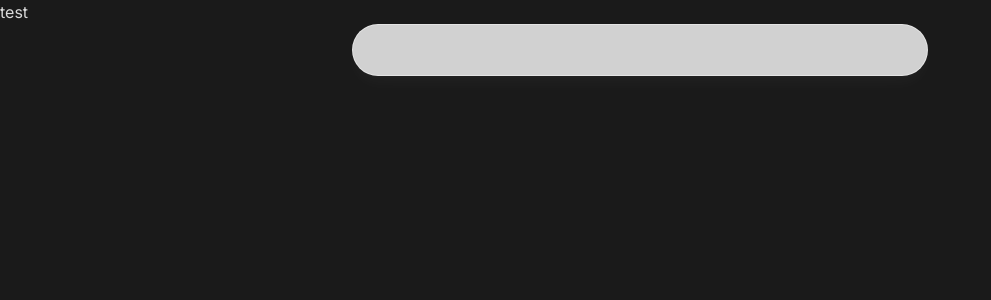
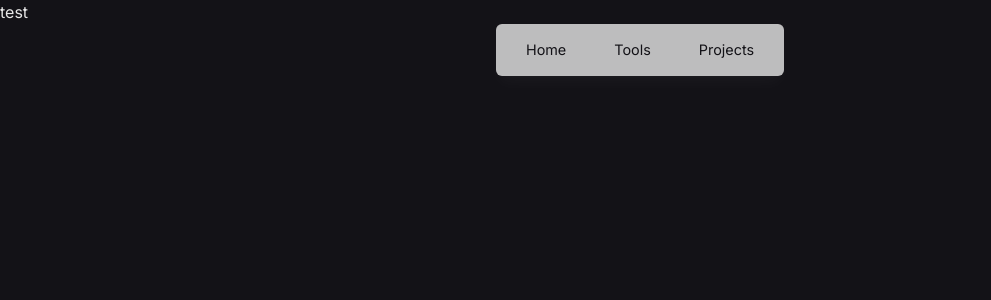
Before and after one commit to jdichh/portfolio-next, a Next.js app: page / in a window 1280 px wide. Shown: the top 300 px of the page, without its empty margins (0-991 px from the left). Built offline with nearby package versions, Linux system fonts and the light colour scheme.

Commit message:
added nav links

```diff
--- a/src/app/layout.tsx
+++ b/src/app/layout.tsx
@@ -18,7 +18,7 @@ export default function RootLayout({
   return (
     <html lang="en">
       <body
-        className={`${inter.className} bg-[#1A1A1A] text-[#DADADA] relative h-[5000px]`}
+        className={`${inter.className} bg-[#131217] text-[#E8E8E8] relative h-[5000px]`}
       >
         <Header />
         {children}
--- a/src/components/header.tsx
+++ b/src/components/header.tsx
@@ -2,15 +2,28 @@
 
 import React from "react";
 import { motion } from "framer-motion";
+import { links } from "@/lib/data";
+import Link from "next/link";
 
 export default function Header() {
   return (
     <header className="z-[99] relative">
       <motion.div
-        className="fixed top-0 left-1/2 -translate-x-1/2 h-[4.5rem] w-full rounded-none border border-white border-opacity-40 bg-white bg-opacity-80 shadow-lg shadow-white/[0.03] backdrop-blur-[0.5rem] sm:top-6 sm:h-[3.25rem] sm:w-[36rem] sm:rounded-full"
+        className="fixed top-0 left-1/2 h-[4.5rem] w-full rounded-none bg-[#E9E9E9] bg-opacity-80 shadow-lg shadow-white/[0.03] backdrop-blur-[0.5rem] sm:top-6 sm:h-[3.25rem] sm:w-[18rem] sm:rounded-md"
         initial={{ y: -50, opacity: 0, x: "-50%" }}
         animate={{ y: 0, opacity: 1, x: "-50%" }}
-      ></motion.div>
+      />
+      <nav className="fixed top-[0.15rem] left-1/2 h-12 -translate-x-1/2 py-2 sm:top-[1.7rem] sm:h-[initial] sm:py-0">
+        <ul className="flex w-[22rem] flex-wrap items-center justify-center gap-y-1 text-[0.9rem] sm:w-[initial] sm:flex-nowrap sm:gap-6">
+            {links.map(link => (
+                <motion.li key={link.hash} className="text-[#131217] h-3/4 flex items-center justify-center"
+                initial={{ y: -50, opacity: 0 }}
+                animate={{ y: 0, opacity: 1 }}>
+                    <Link href={link.hash} className="flex items-center justify-center p-3 w-full hover:font-medium">{link.name}</Link>
+                </motion.li>
+            ))}
+        </ul>
+      </nav>
     </header>
   );
 }
--- /dev/null
+++ b/src/lib/data.ts
@@ -0,0 +1,26 @@
+export const links = [
+  {
+    name: "Home",
+    hash: "#home",
+  },
+//   {
+//     name: "About",
+//     hash: "#about",
+//   },
+  {
+    name: "Tools",
+    hash: "#tools",
+  },
+  {
+    name: "Projects",
+    hash: "#projects",
+  },
+//   {
+//     name: "Experience",
+//     hash: "#experience",
+//   },
+//   {
+//     name: "Contact",
+//     hash: "#contact",
+//   },
+] as const;
```
